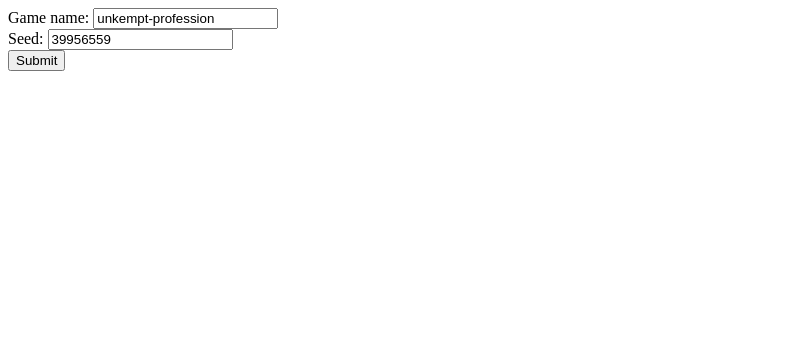
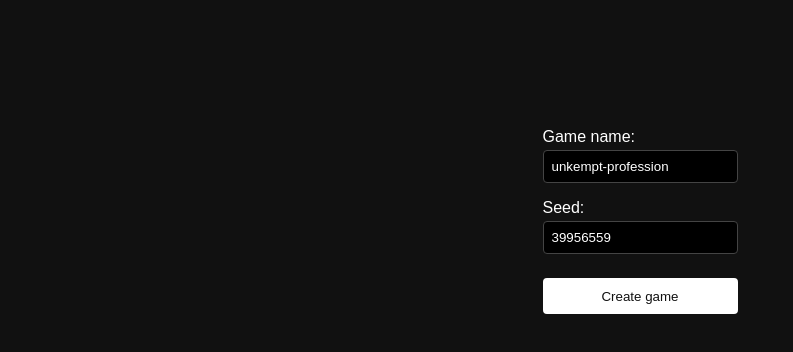
Before and after one commit to doleckijakub/HexHavoc, a website built with Vite: page client/index.html in a window 1280 px wide. Shown: the whole page, without its empty margins (0-793 px from the left). Built offline with nearby package versions, Linux system fonts and the light colour scheme; a web font is replaced by a local one.

Commit message:
feat: add basic styles for game menu

```diff
--- a/client/index.html
+++ b/client/index.html
@@ -5,13 +5,89 @@
   <meta charset="UTF-8">
   <meta name="viewport" content="width=device-width, initial-scale=1.0">
   <title>HexHavoc</title>
+  <style>
+    * {
+      box-sizing: border-box;
+    }
+
+    html,
+    body {
+      height: 100%;
+      margin: 0;
+      background: #111;
+      color: #fff;
+      font-family: 'Fusion Pixel 10px Proportional TC', sans-serif;
+    }
+
+    #new-game-form {
+      margin-top: 128px;
+      display: flex;
+      flex-direction: column;
+      align-items: center;
+      justify-content: center;
+      gap: 16px;
+    }
+
+    form input {
+      border: 1px solid rgb(68, 68, 68);
+      background: #000;
+      padding: 8px;
+      color: #fff;
+      font-family: inherit;
+      border-radius: 4px;
+    }
+
+    form input:focus {
+      outline: 2px solid #00ff88;
+    }
+
+    input::-webkit-outer-spin-button,
+    input::-webkit-inner-spin-button {
+      -webkit-appearance: none;
+      margin: 0;
+    }
+
+    /* Firefox */
+    input[type=number] {
+      -moz-appearance: textfield;
+    }
+
+    #create-game-button {
+      width: 100%;
+      min-height: 36px;
+      font-family: inherit;
+      border: 2px solid #fff;
+      background: #fff;
+      color: #111;
+      border-radius: 4px;
+      margin-top: 8px;
+      cursor: pointer;
+    }
+
+    #create-game-button:hover {
+      background: transparent;
+      color: #fff;
+    }
+  </style>
+
+  <script type="module" src="src/fonts.ts"></script>
 </head>
 
 <body>
   <form id="new-game-form" method="POST" action="/new_game">
-    <label>Game name: <input type="text" name="name" required></label><br />
-    <label>Seed: <input type="number" name="seed" required></label><br />
-    <input type="submit">
+    <div style="display: flex; flex-direction: column; gap: 16px;">
+      <div style="display: flex; flex-direction: column; gap: 4px;">
+        <label>Game name:</label>
+        <input type="text" name="name" required>
+      </div>
+
+      <div style="display: flex; flex-direction: column; gap: 4px;">
+        <label>Seed:</label>
+        <input type="number" name="seed" required>
+      </div>
+
+      <button id="create-game-button" type="submit">Create game</button>
+    </div>
   </form>
   <script>
     const adjectives = [
--- a/client/src/SkinSelector.ts
+++ b/client/src/SkinSelector.ts
@@ -1,5 +1,5 @@
 const TILE_SIZE = 16;
-const SCALE = 4;
+const SCALE = 5;
 const ROTATION_COUNT = 8;
 const FRAME_DELAY = 200;
 const SKIN_COUNT = 3;
--- /dev/null
+++ b/client/src/fonts.ts
@@ -0,0 +1 @@
+import '@fontsource/fusion-pixel-10px-proportional-tc';
--- a/client/src/game.ts
+++ b/client/src/game.ts
@@ -1,5 +1,3 @@
-import '@fontsource/fusion-pixel-10px-proportional-tc';
-
 import {
     type Packet,
     type PlayerRegisteredPacket,
```
Also changed, not shown: client/game.html (+65 -3 lines).
